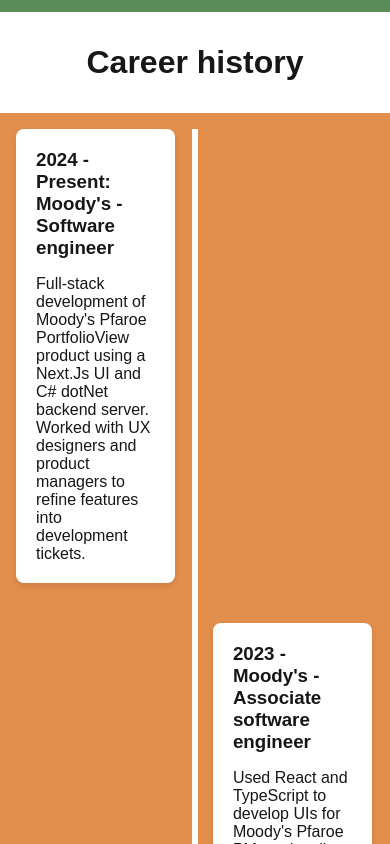
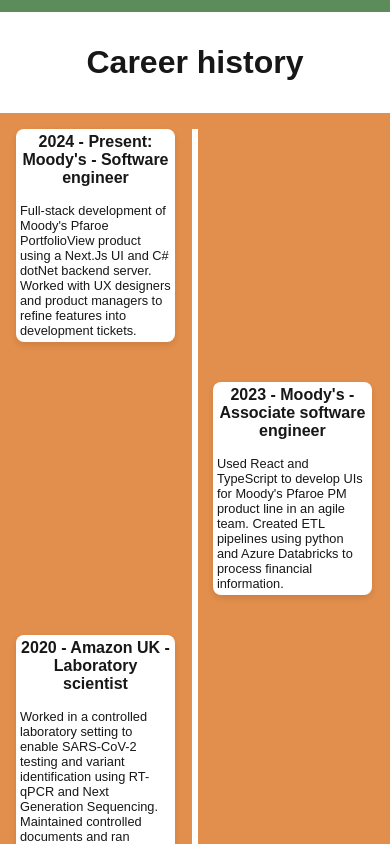
Before and after one commit to joeglDev/Personal-dev-website, a Next.js app: page / in a window 390 px wide. Shown: the part 3200-4044 px from the top of the page. Built offline with nearby package versions, Linux system fonts and the light colour scheme.

Commit message:
Made timeline mobile responsive

```diff
--- a/src/components/timeline/Timeline.module.css
+++ b/src/components/timeline/Timeline.module.css
@@ -38,6 +38,10 @@
   gap: 16px;
 }
 
+.content:hover {
+  box-shadow: 0 16px 32px 0 rgba(0, 0, 0, 0.2);
+}
+
 /* Left side positioning */
 .containerLeft .content {
   margin-left: 55%;
@@ -53,3 +57,22 @@
   margin: 16px 0;
   font-size: var(--header-font-size-medium);
 }
+
+.timelineItemHeading {
+  text-align: center;
+}
+
+/* Mobile-specific styles */
+@media (max-width: 768px) {
+  .timelineItemHeading {
+    font-size: 1rem;
+  }
+
+  .content {
+    padding: 4px;
+  }
+
+  .timelineContent {
+    font-size: 0.8rem;
+  }
+}
--- a/src/components/timeline/Timeline.tsx
+++ b/src/components/timeline/Timeline.tsx
@@ -9,8 +9,8 @@
       className={index % 2 ? styles.containerLeft : styles.containerRight}
     >
       <div className={styles.content}>
-        <h3>{title}</h3>
-        <p>{content}</p>
+        <h3 className={styles.timelineItemHeading}>{title}</h3>
+        <p className={styles.timelineContent}>{content}</p>
       </div>
     </article>
   );
--- a/src/main-view/career-history/CareerHistory.tsx
+++ b/src/main-view/career-history/CareerHistory.tsx
@@ -1,8 +1,5 @@
 import { Timeline } from "@/components/timeline/Timeline";
 import styles from "./CareerHistory.module.css";
-
-// fix dark mode
-//fix responsveness
 
 export const CareerHistory = () => {
   const timelineItems = [
```
